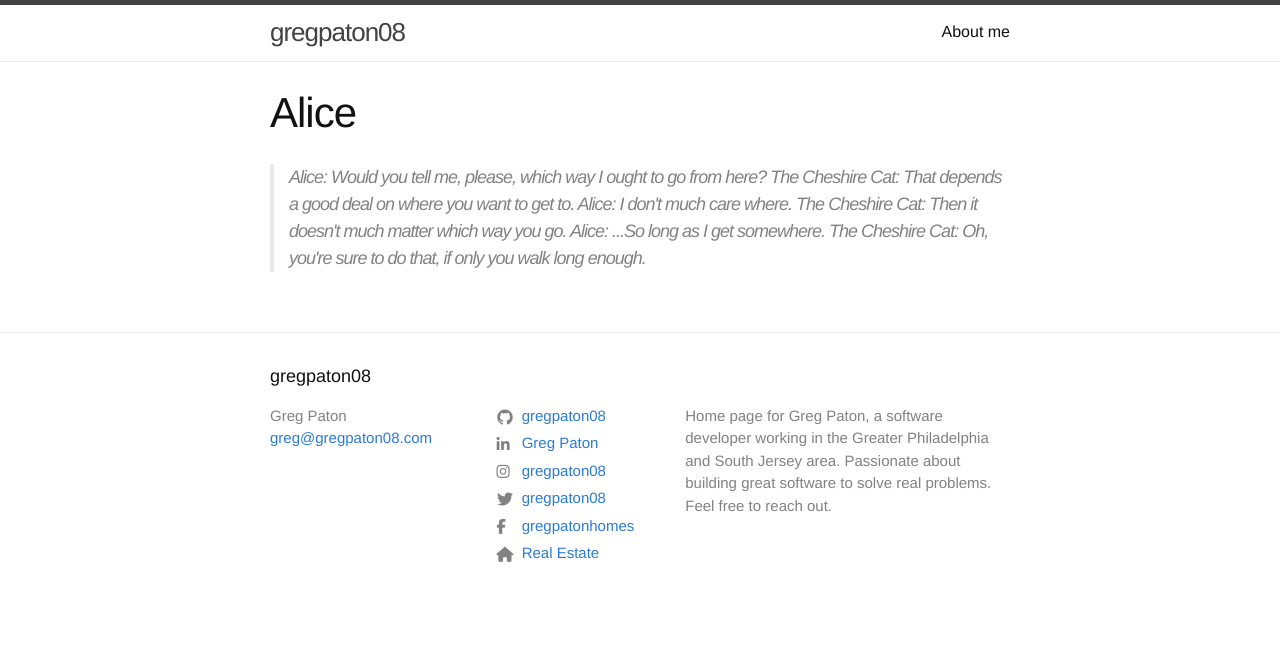
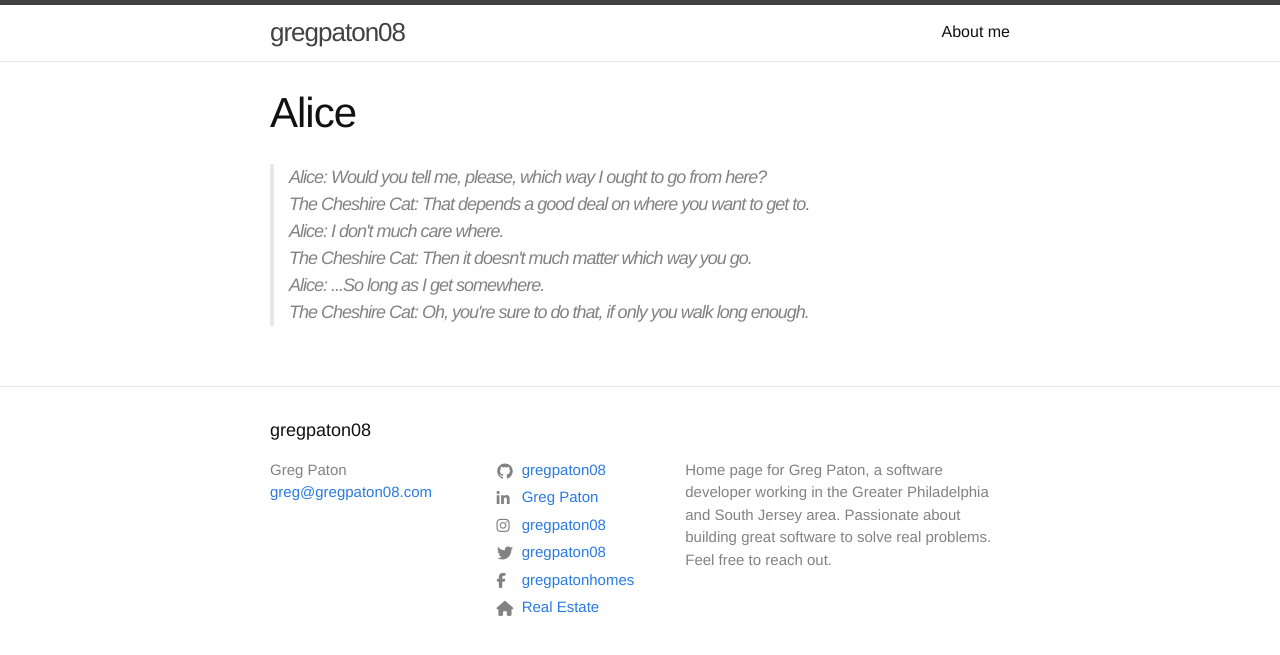
Before and after one commit to gregpaton08/gregpaton08.github.io, a Jekyll site: the page built from alice.html, in a window 1280 px wide. Shown: the top 655 px of the page. Built offline with Jekyll 4.4.1, drawn with Linux system fonts in a browser that asks for light colours; nearby versions of some CDN libraries.

```diff
--- a/alice.html
+++ b/alice.html
@@ -7,11 +7,11 @@ permalink: /alice/
 <div class="about">
 
   <blockquote cite="">
-    Alice: Would you tell me, please, which way I ought to go from here?
-    The Cheshire Cat: That depends a good deal on where you want to get to.
-    Alice: I don't much care where.
-    The Cheshire Cat: Then it doesn't much matter which way you go.
-    Alice: ...So long as I get somewhere.
+    Alice: Would you tell me, please, which way I ought to go from here?<br>
+    The Cheshire Cat: That depends a good deal on where you want to get to.<br>
+    Alice: I don't much care where.<br>
+    The Cheshire Cat: Then it doesn't much matter which way you go.<br>
+    Alice: ...So long as I get somewhere.<br>
     The Cheshire Cat: Oh, you're sure to do that, if only you walk long enough.
   </blockquote>
 
```
